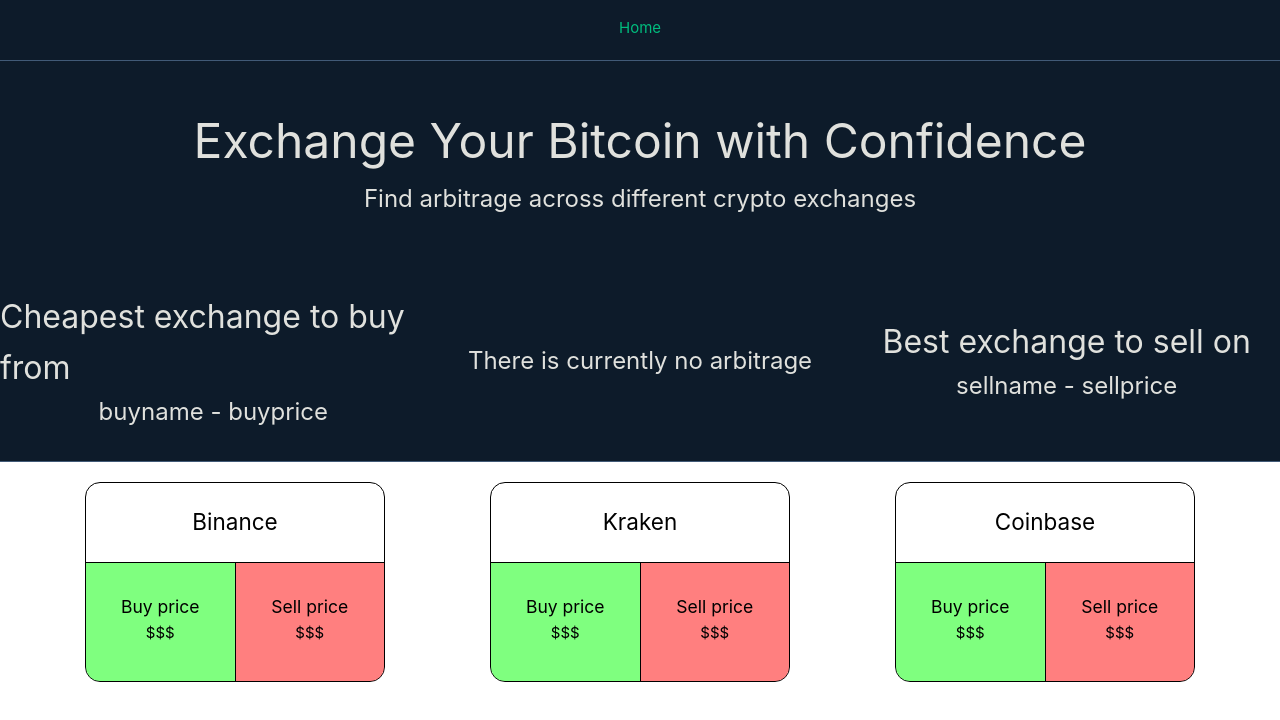
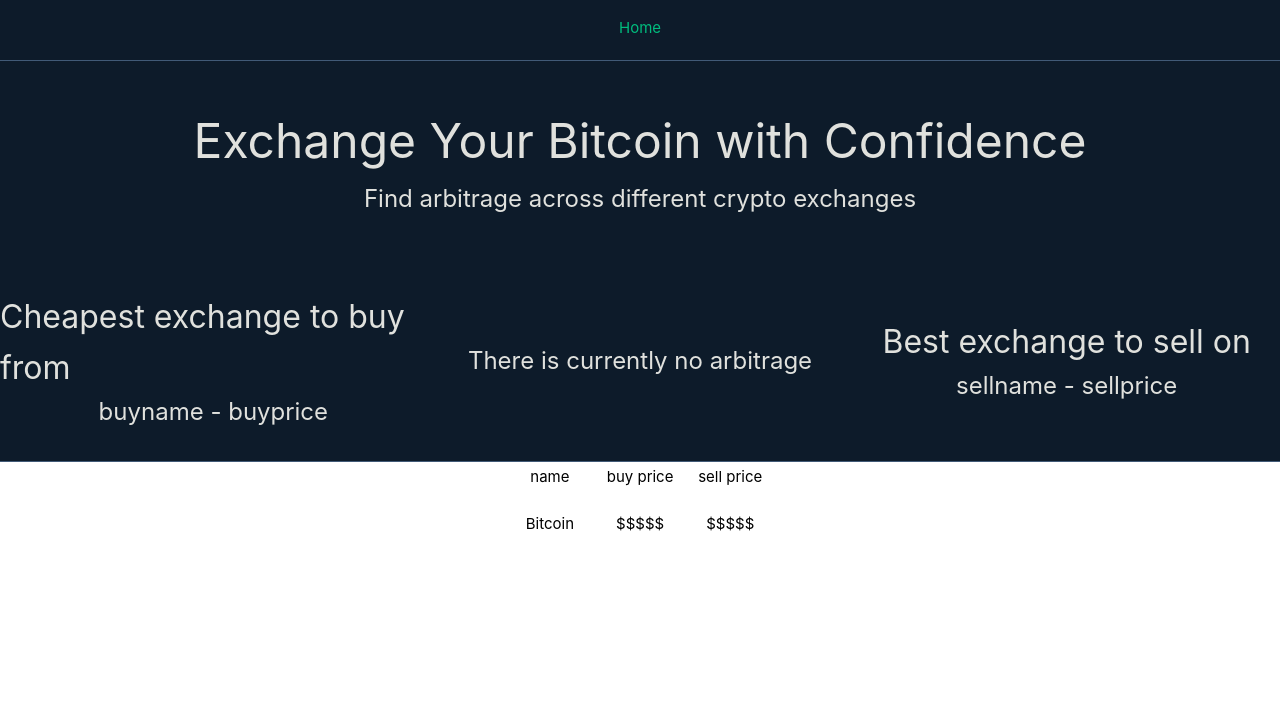
Before and after one commit to Josh-Zak/arbitrage_bot, a Vue app: page / in a window 1280 px wide. Shown: the top 720 px of the page. Built offline with nearby package versions, Linux system fonts and the light colour scheme.

Commit message:
Started table for different coins

```diff
--- /dev/null
+++ b/src/components/CryptoTable.vue
@@ -0,0 +1,37 @@
+<template>
+    <table class="cryptoTable">
+        <thead>
+            <tr>
+                <th v-for="(header, index) in headers" :key="index">{{ header }}</th>
+            </tr>
+        </thead>
+        <tbody>
+            <tr>
+                <td>Bitcoin</td>
+                <td>$$$$$</td>
+                <td>$$$$$</td>
+            </tr>
+        </tbody>
+    </table>
+</template>
+
+
+<script>
+export default{
+    name: 'CryptoTable',
+    data() {
+        return {
+            headers: ['name', 'buy price', 'sell price']
+        }
+    }
+}
+</script>
+
+
+<style scoped>
+
+td{
+    padding: 20px;
+}
+
+</style>
--- a/src/views/HomeView.vue
+++ b/src/views/HomeView.vue
@@ -3,9 +3,10 @@
         <Welcome />
     </div>
     <div class="exchangeContainer">
-        <Exchange name="Binance"/>
+        <!-- <Exchange name="Binance"/>
         <Exchange name="Kraken"/>
-        <Exchange name="Coinbase"/>
+        <Exchange name="Coinbase"/> -->
+        <CryptoTable />
         <!-- <Exchange name="Exchange 4"/>
         <Exchange name="Exchange 5"/> -->
     </div>
@@ -13,13 +14,16 @@
 </template>
 
 <script>
+import CryptoTableVue from '@/components/CryptoTable.vue'
 import Exchange from "../components/Exchange.vue"
 import Welcome from "../components/Welcome.vue"
+import CryptoTable from "../components/CryptoTable.vue"
 
 export default {
     components: {
         Exchange,
-        Welcome
+        Welcome,
+        CryptoTable,
     },
 }
 </script>
```
